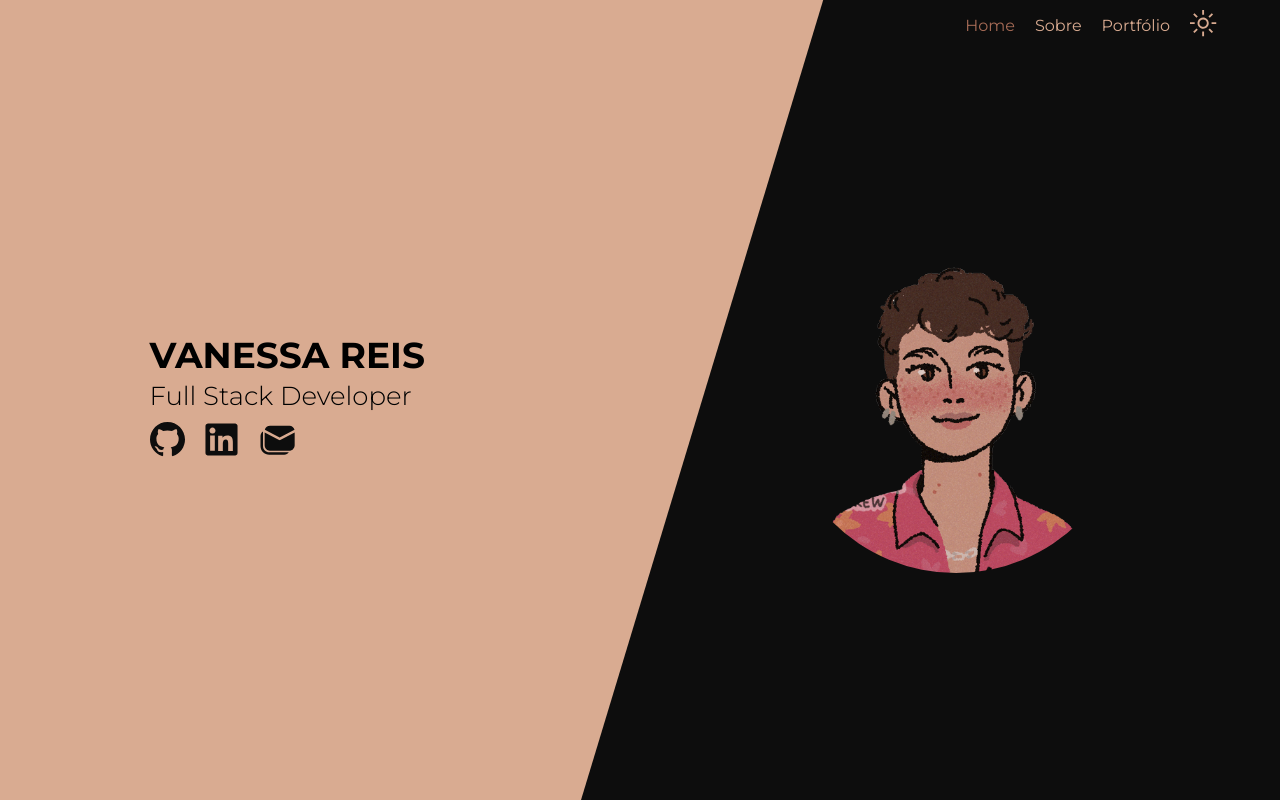
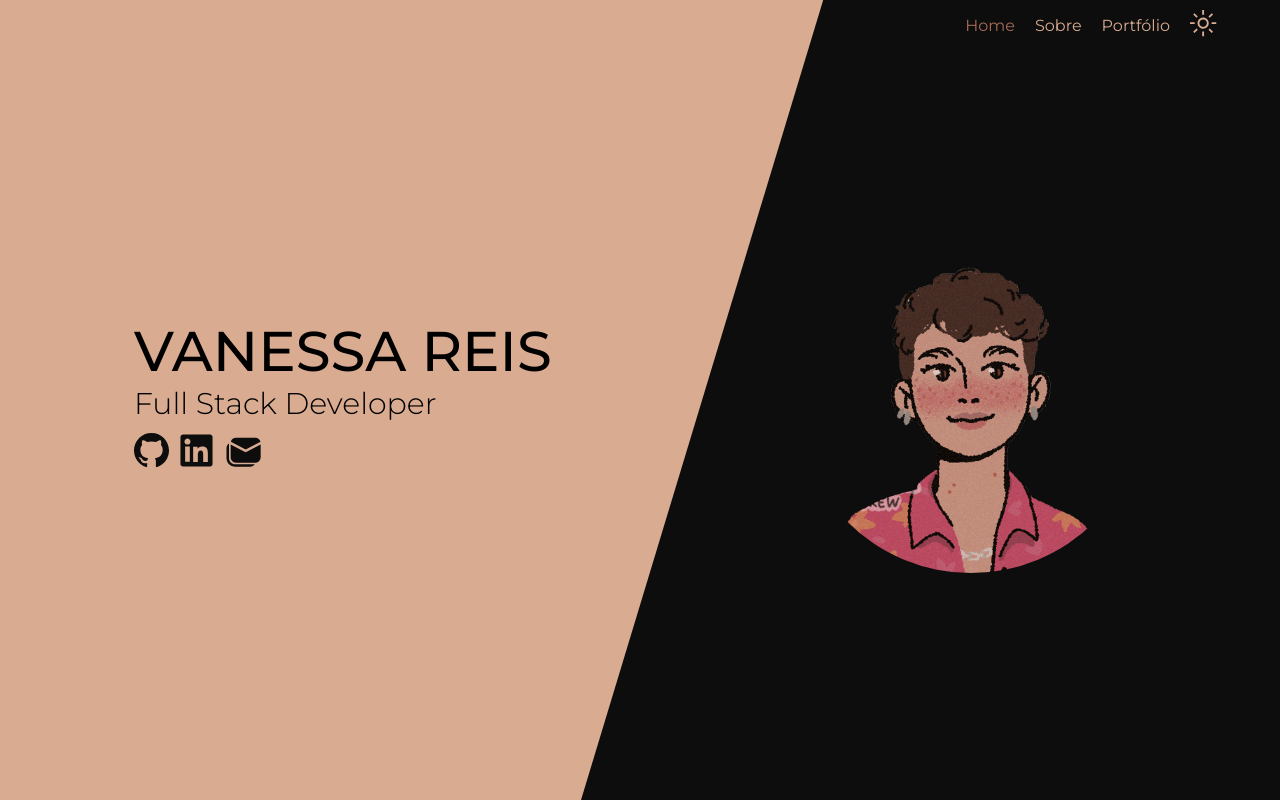
Before and after one commit to vanessacreis/portfolio, a React (Create React App) app: page / in a window 1280 px wide. Built offline with nearby package versions, Linux system fonts and the light colour scheme.

Commit message:
Mudança no tamanho das fontes

```diff
--- a/src/Pages/Home/home.js
+++ b/src/Pages/Home/home.js
@@ -30,7 +30,7 @@ export const Container = styled.main`
 `;
 
 export const Infos = styled.section`
-  width: 30%;
+  width: 35%;
   animation: fadein 2s cubic-bezier(0.39, 0.575, 0.565, 1) both;
 
   @keyframes fadein {
@@ -45,20 +45,20 @@ export const Infos = styled.section`
   }
 
   > h1 {
-    line-height: 46px;
-    font-size: 36px;
+    line-height: 60px;
+    font-size: 56px;
     text-transform: uppercase;
-    font-weight: bold;
+    font-weight: 500;
   }
 
   > p {
-    font-size: 26px;
-    line-height: 36px;
+    font-size: 30px;
+    line-height: 45px;
     font-weight: 300;
   }
 
   div {
-    width: 40%;
+    width: 30%;
     display: flex;
     align-items: center;
     justify-content: space-between;
```
